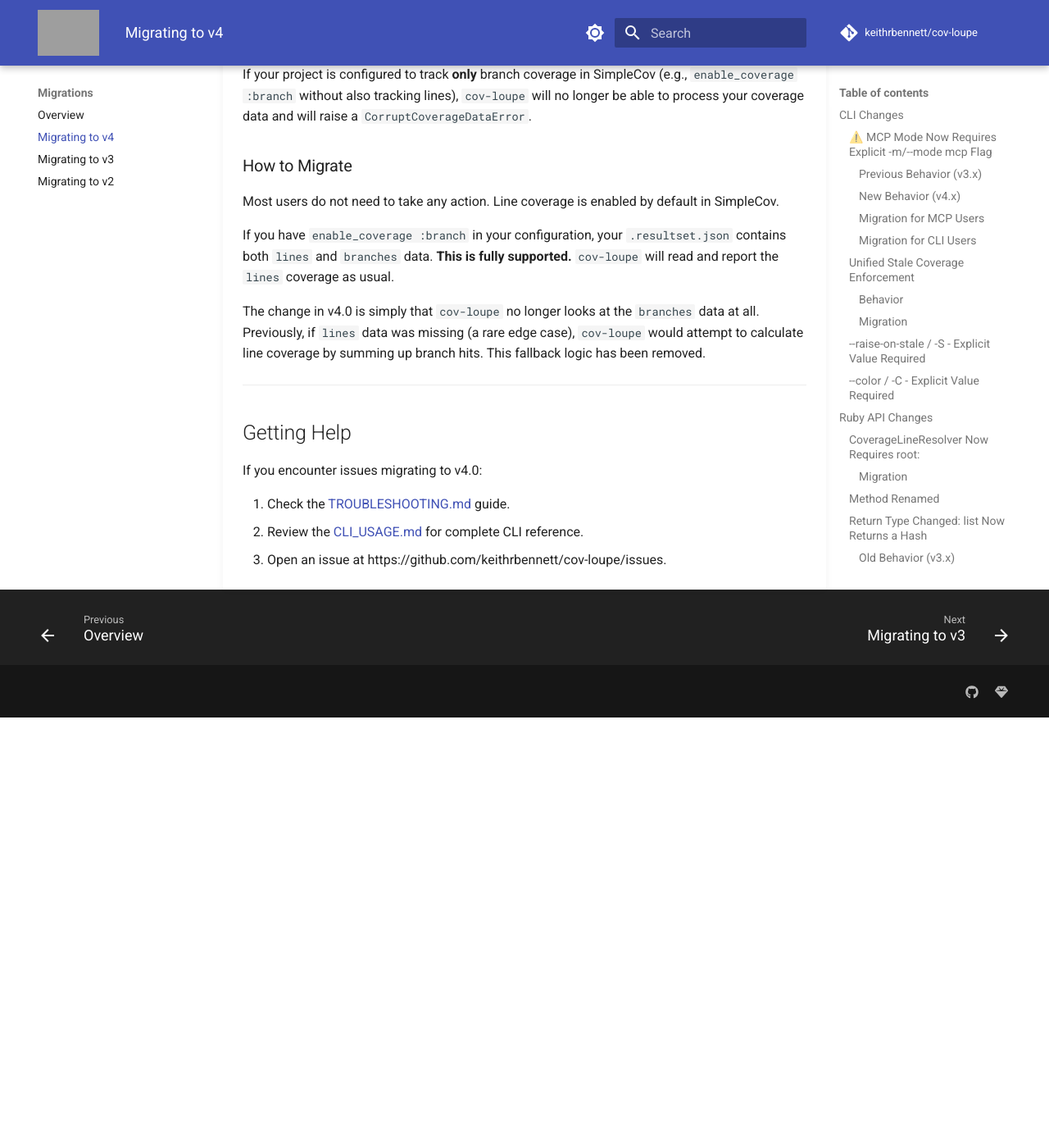
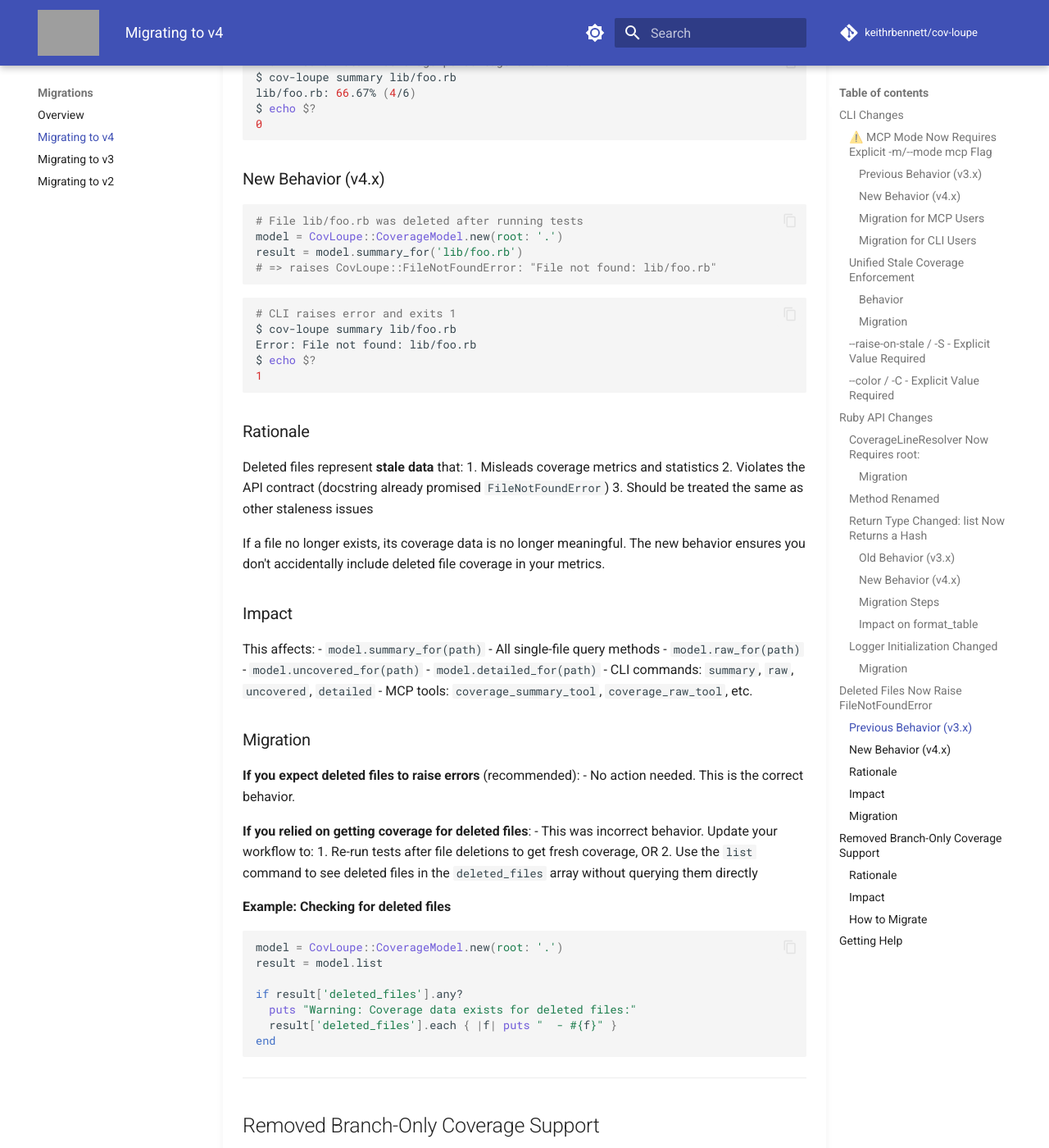
Before and after one commit to keithrbennett/simplecov-mcp, an MkDocs documentation site: the page built from docs/user/migrations/MIGRATING_TO_V4.md, in a window 1280 px wide and 1400 px high, scrolled down 5230 px. Shown: the whole window at 82% size. Built offline with MkDocs 1.6.1 and Material for MkDocs 9.7.7, drawn with Linux system fonts in a browser that asks for light colours; comment, search, counter and statistics services are not loaded; before the commit the page ends 6105 px from its top, so only the background shows below that; some of the changed text lies outside the part shown; grey boxes are pictures that could not be loaded.

Commit message:
Fix missing file detection in single-file queries
  Previously, coverage_data_for never checked file existence, allowing
  deleted files with coverage data to return results. When raise_on_stale
  was true, the staleness checker would raise CoverageDataStaleError
  instead of the documented FileNotFoundError.

  Now checks File.file? before staleness validation, ensuring
  FileNotFoundError is consistently raised for missing files regardless
  of raise_on_stale setting. This prevents stale data from polluting
  coverage metrics.

  Breaking Changes:
  - Single-file queries (summary_for, raw_for, uncovered_for, detailed_for)
    now raise FileNotFoundError for deleted files instead of returning
    stale coverage data
  - CLI commands (summary, raw, uncovered, detailed) exit 1 for missing
    files instead of exit 0 with stale data
  - MCP tools similarly raise errors for deleted files

  This change fixes a violation of the documented API contract and ensures
  deleted files are treated as the stale data they represent.

  Changes:
  - lib/cov_loupe/model.rb: Add file existence check before staleness
  - spec/model_error_handling_spec.rb: Add comprehensive tests for all
    single-file query methods with both raise_on_stale settings
  - spec/cli_error_spec.rb: Update test to expect FileNotFoundError
  - RELEASE_NOTES.md: Document breaking change for v4.0.0
  - docs/user/migrations/MIGRATING_TO_V4.md: Add migration guide with
    examples and rationale

````diff
--- a/docs/user/migrations/MIGRATING_TO_V4.md
+++ b/docs/user/migrations/MIGRATING_TO_V4.md
@@ -200,6 +200,85 @@
 logger = CovLoupe::Logger.new(target: 'cov_loupe.log', mode: :cli)     # or :library
 ```
 
+## Deleted Files Now Raise `FileNotFoundError`
+
+**Breaking Change**: Querying a file that has been deleted (but still exists in the coverage resultset) now raises `FileNotFoundError` instead of returning stale coverage data.
+
+### Previous Behavior (v3.x)
+```ruby
+# File lib/foo.rb was deleted after running tests
+model = CovLoupe::CoverageModel.new(root: '.')
+result = model.summary_for('lib/foo.rb')
+# => { 'file' => '/path/to/lib/foo.rb', 'summary' => { 'covered' => 4, 'total' => 6, 'percentage' => 66.67 } }
+# Returns stale coverage data with no error
+```
+
+```sh
+# CLI would return coverage percentage and exit 0
+$ cov-loupe summary lib/foo.rb
+lib/foo.rb: 66.67% (4/6)
+$ echo $?
+0
+```
+
+### New Behavior (v4.x)
+```ruby
+# File lib/foo.rb was deleted after running tests
+model = CovLoupe::CoverageModel.new(root: '.')
+result = model.summary_for('lib/foo.rb')
+# => raises CovLoupe::FileNotFoundError: "File not found: lib/foo.rb"
+```
+
+```sh
+# CLI raises error and exits 1
+$ cov-loupe summary lib/foo.rb
+Error: File not found: lib/foo.rb
+$ echo $?
+1
+```
+
+### Rationale
+
+Deleted files represent **stale data** that:
+1. Misleads coverage metrics and statistics
+2. Violates the API contract (docstring already promised `FileNotFoundError`)
+3. Should be treated the same as other staleness issues
+
+If a file no longer exists, its coverage data is no longer meaningful. The new behavior ensures you don't accidentally include deleted file coverage in your metrics.
+
+### Impact
+
+This affects:
+- `model.summary_for(path)` - All single-file query methods
+- `model.raw_for(path)`
+- `model.uncovered_for(path)`
+- `model.detailed_for(path)`
+- CLI commands: `summary`, `raw`, `uncovered`, `detailed`
+- MCP tools: `coverage_summary_tool`, `coverage_raw_tool`, etc.
+
+### Migration
+
+**If you expect deleted files to raise errors** (recommended):
+- No action needed. This is the correct behavior.
+
+**If you relied on getting coverage for deleted files**:
+- This was incorrect behavior. Update your workflow to:
+  1. Re-run tests after file deletions to get fresh coverage, OR
+  2. Use the `list` command to see deleted files in the `deleted_files` array without querying them directly
+
+**Example: Checking for deleted files**
+```ruby
+model = CovLoupe::CoverageModel.new(root: '.')
+result = model.list
+
+if result['deleted_files'].any?
+  puts "Warning: Coverage data exists for deleted files:"
+  result['deleted_files'].each { |f| puts "  - #{f}" }
+end
+```
+
+---
+
 ## Removed Branch-Only Coverage Support
 
 **Breaking Change**: The automatic synthesis of line coverage data from SimpleCov branch-only coverage results has been removed.
````
Also changed, not shown: RELEASE_NOTES.md (+4 -0 lines), 3 other files.
